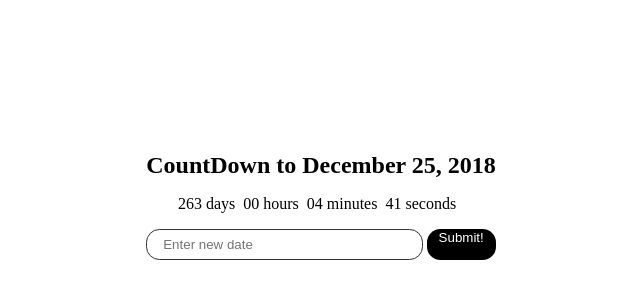
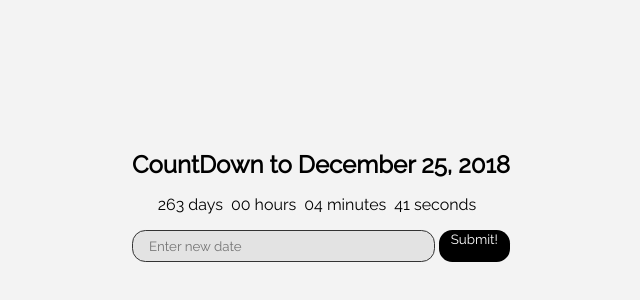
Before and after one commit to pooya-golchian/react-countdown-calc, a React (Create React App) app: page / in a window 1280 px wide. Shown: the part 194-494 px from the top of the page, without its empty margins (319-959 px from the left). Built offline with nearby package versions, Linux system fonts and the light colour scheme.

Commit message:
adding some salt!

```diff
--- a/public/index.html
+++ b/public/index.html
@@ -10,6 +10,7 @@
     -->
     <link rel="manifest" href="%PUBLIC_URL%/manifest.json">
     <link rel="shortcut icon" href="%PUBLIC_URL%/favicon.ico">
+    <link href="https://fonts.googleapis.com/css?family=Raleway" rel="stylesheet">
     <!--
       Notice the use of %PUBLIC_URL% in the tags above.
       It will be replaced with the URL of the `public` folder during the build.
--- a/src/App.css
+++ b/src/App.css
@@ -1,3 +1,6 @@
+* {
+  font-family: 'Raleway', sans-serif;
+}
 body {
   display: flex;
   font-size: 1em;
@@ -5,6 +8,9 @@
   padding: 0;
   margin: 0 auto;
   justify-content: center;
+  background: #f3f3f3;
+  font-family: 'Raleway', sans-serif;
+
 }
 
 .countdown__container {
@@ -46,6 +52,7 @@
   box-shadow: none;
   border: 1px solid #333;
   text-indent: .7em;
+  background: #e3e3e3;
 }
 .countdown__form input:hover,
 .countdown__form input:active,
@@ -53,6 +60,7 @@
 .countdown__form input:before,
 .countdown__form input:focus {
   outline: none;
+  background: white;
 }
 .countdown__form button {
   display: flex;
```
